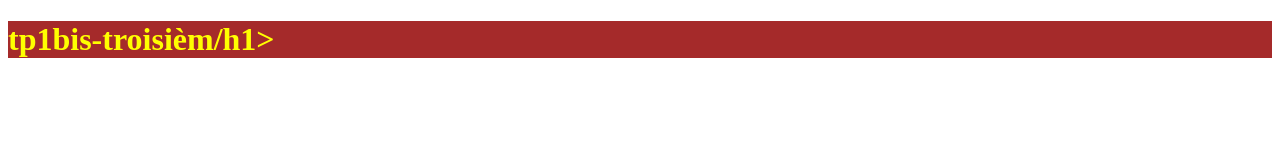
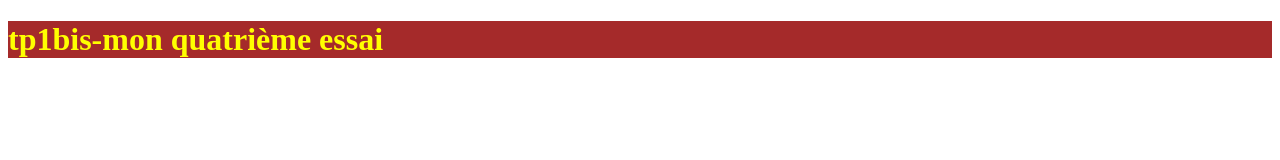
Before and after one commit to lilyup888/tp1bis, a plain HTML site: page index.html in a window 1280 px wide. Drawn offline with Linux system fonts and the light colour scheme.

Commit message:
quatrième essai

```diff
--- a/index.html
+++ b/index.html
@@ -7,6 +7,6 @@
     <title>Document</title>
 </head>
 <body>
-    <h1>tp1bis-troisièm/h1>
+    <h1>tp1bis-mon quatrième essai</h1>
 </body>
 </html>
```
